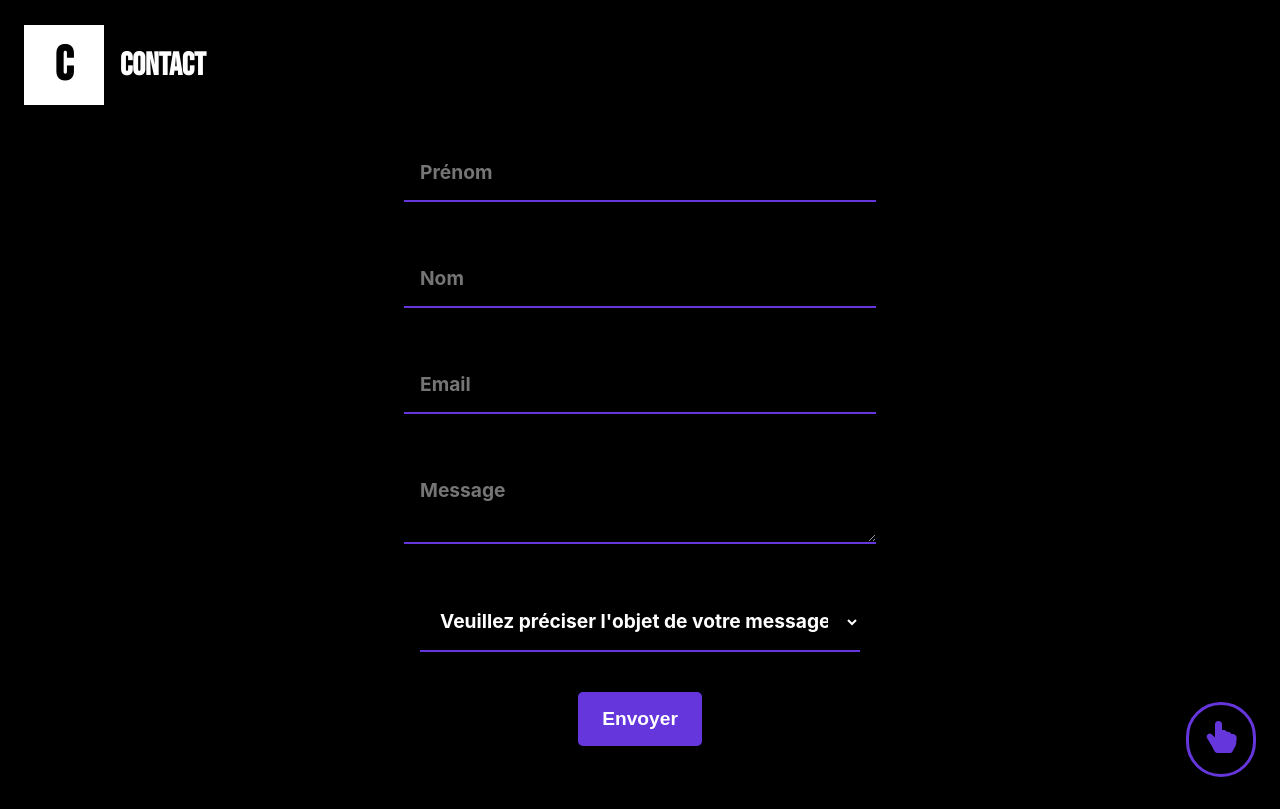
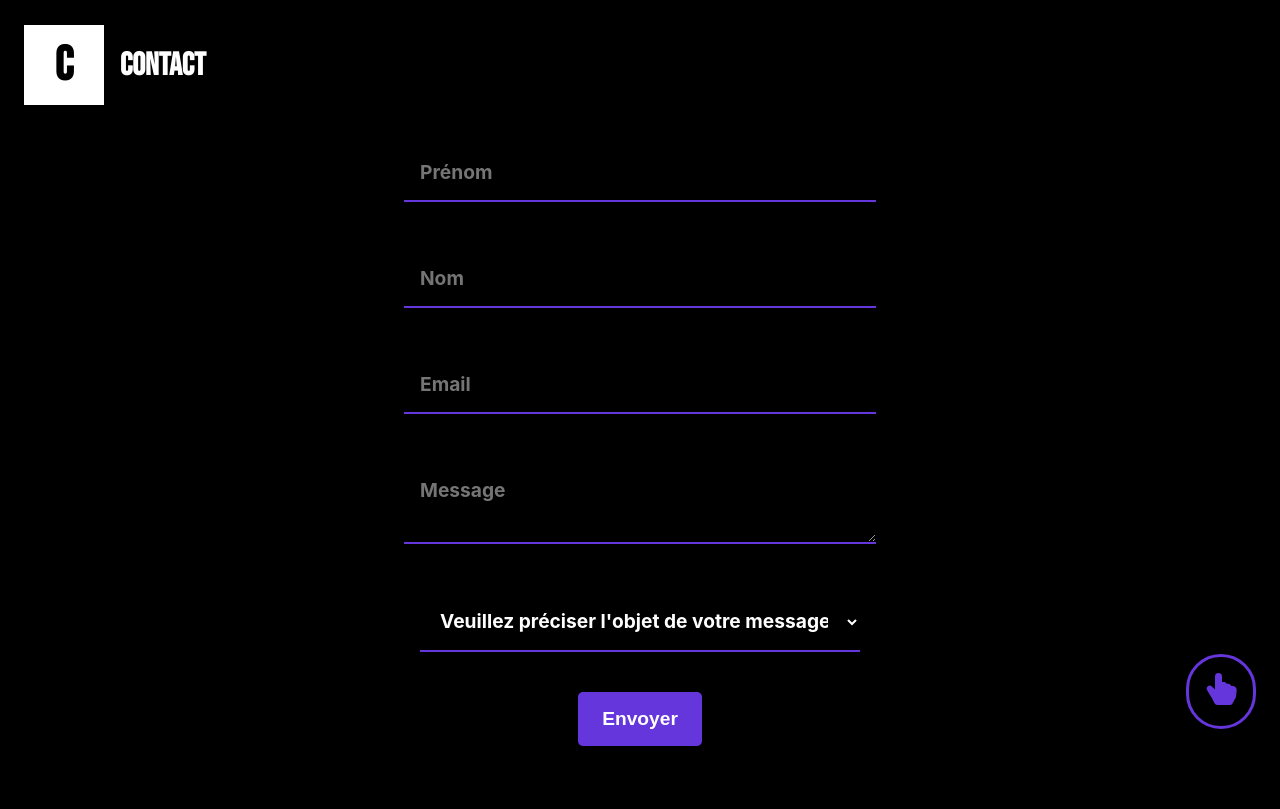
Before and after one commit to JoachimLem/portfolioJL, a React (Create React App) app: page / in a window 1280 px wide. Shown: the part 2400-3209 px from the top of the page. Built offline with nearby package versions, Linux system fonts and the light colour scheme.

Commit message:
correction emailjs bug

```diff
--- a/src/Components/Contact/index.js
+++ b/src/Components/Contact/index.js
@@ -43,8 +43,8 @@ const Contact = ({ id }) => {
       </Fade>
 
 
+        <Fade bottom delay={1500} duration={1500}>
       <div className="form-container">
-        <Fade bottom delay={1500} duration={1500}>
           <form ref={form} className="form" onSubmit={handleSubmit(onSubmit)}>
             <input className="input" type="text" placeholder="Prénom" {...register("firstName", { required: true, maxLength: 80 })} />
             <input className="input" type="text" placeholder="Nom" {...register("lastName", { required: true, maxLength: 100 })} />
@@ -59,11 +59,11 @@ const Contact = ({ id }) => {
             </select>
             <input className="submitButton" type="submit" value="Envoyer" />
           </form>
-        </Fade>
 
         <ScrollToTop />
 
       </div>
+        </Fade>
 
     </section>
   );
```
